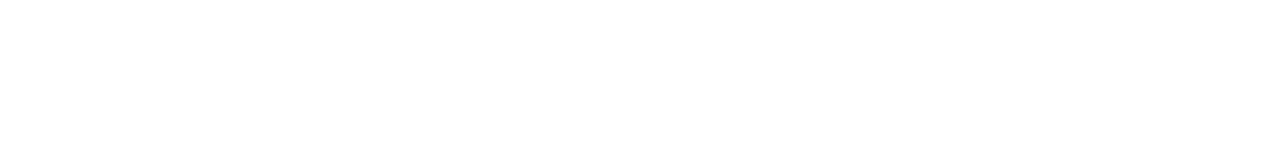
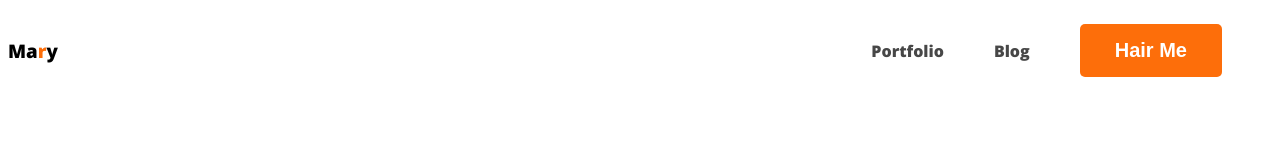
Before and after one commit to giash459/webdeveloper-portfolio, a plain HTML site: page index.html in a window 1280 px wide. Drawn offline with nearby package versions, Linux system fonts and the light colour scheme.

Commit message:
added nav

```diff
--- a/index.html
+++ b/index.html
@@ -4,10 +4,24 @@
     <meta charset="UTF-8">
     <meta name="viewport" content="width=device-width, initial-scale=1.0">
     <title>WEb Developer Portfolio</title>
+    <link rel="preconnect" href="https://fonts.googleapis.com">
+    <link rel="preconnect" href="https://fonts.gstatic.com" crossorigin>
+    <link href="https://fonts.googleapis.com/css2?family=Open+Sans:wght@800&display=swap" rel="stylesheet">
+
+    <link rel="stylesheet" href="styles/portfolio.css">
 </head>
 <body>
+
     <header>
+        <nav>
+            <h3 class="nav-title">Ma<span class="text-primary">r</span>y</h3>
+            <ul>
+                <li><a href="">Portfolio</a></li>
+                <li><a href="">Blog</a></li>
+                <li><button class="btn-primary">Hair Me</button></li>
+            </ul>
 
+        </nav>
     </header>
     <main>
 
--- /dev/null
+++ b/styles/portfolio.css
@@ -0,0 +1,43 @@
+/* common shared styles*/
+body{
+    font-family: 'Open Sans', sans-serif;
+}
+.text-primary{
+    color:#FD6E0A;
+}
+
+.btn-primary{
+    border-radius: 5px;
+    background: #FD6E0A;
+    border: 0;
+    color: white;
+    font-size: 20px;
+    font-weight: 700;
+    padding: 15px 35px;
+}
+/* nav related styles */
+nav {
+    display: flex;
+    justify-content: space-between;
+    align-items: center;
+}
+.nav-tytle{
+    color: #181818;
+    font-size: 45px;
+    font-weight: 800;
+}
+
+nav> ul{
+    display: flex;
+    align-items: center;
+}
+
+nav li {
+    list-style: none;
+    margin-right: 50px;
+}
+
+nav a{
+    text-decoration: none;
+    color: #474747;
+}
```
